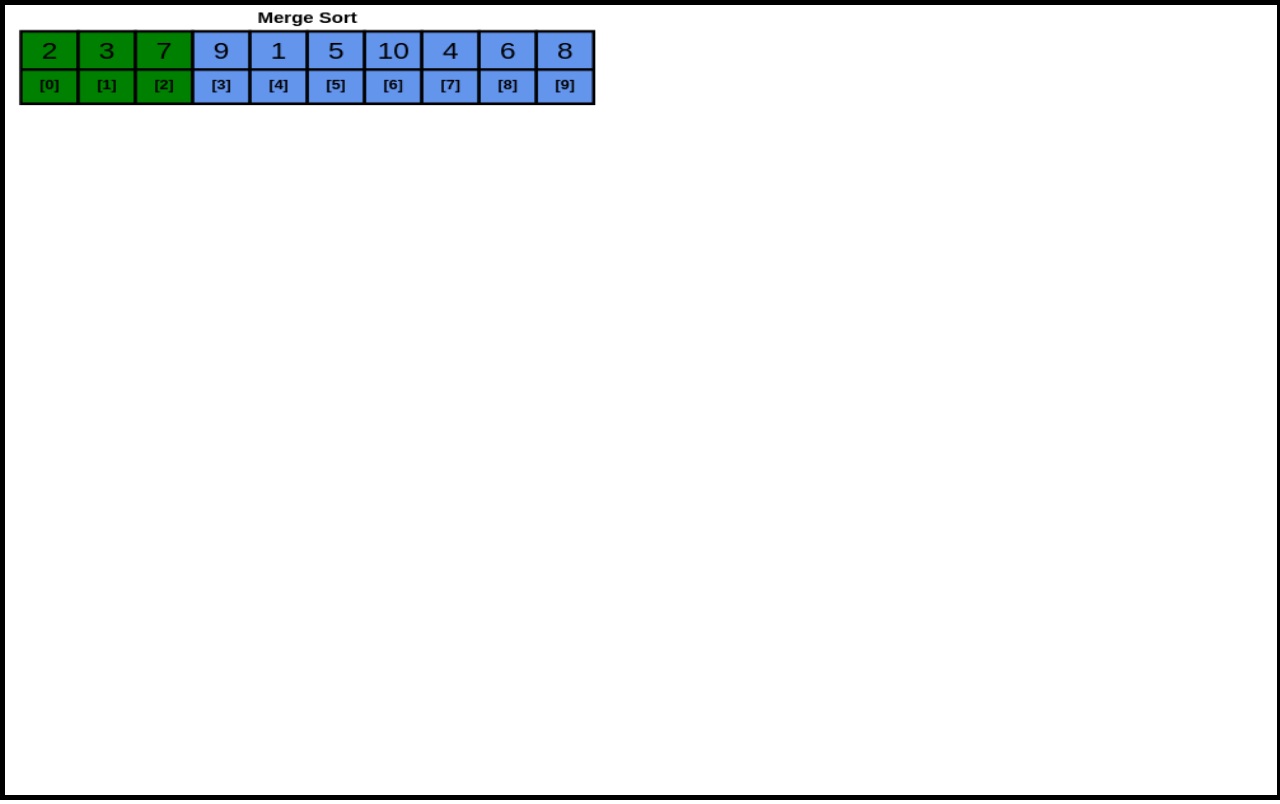
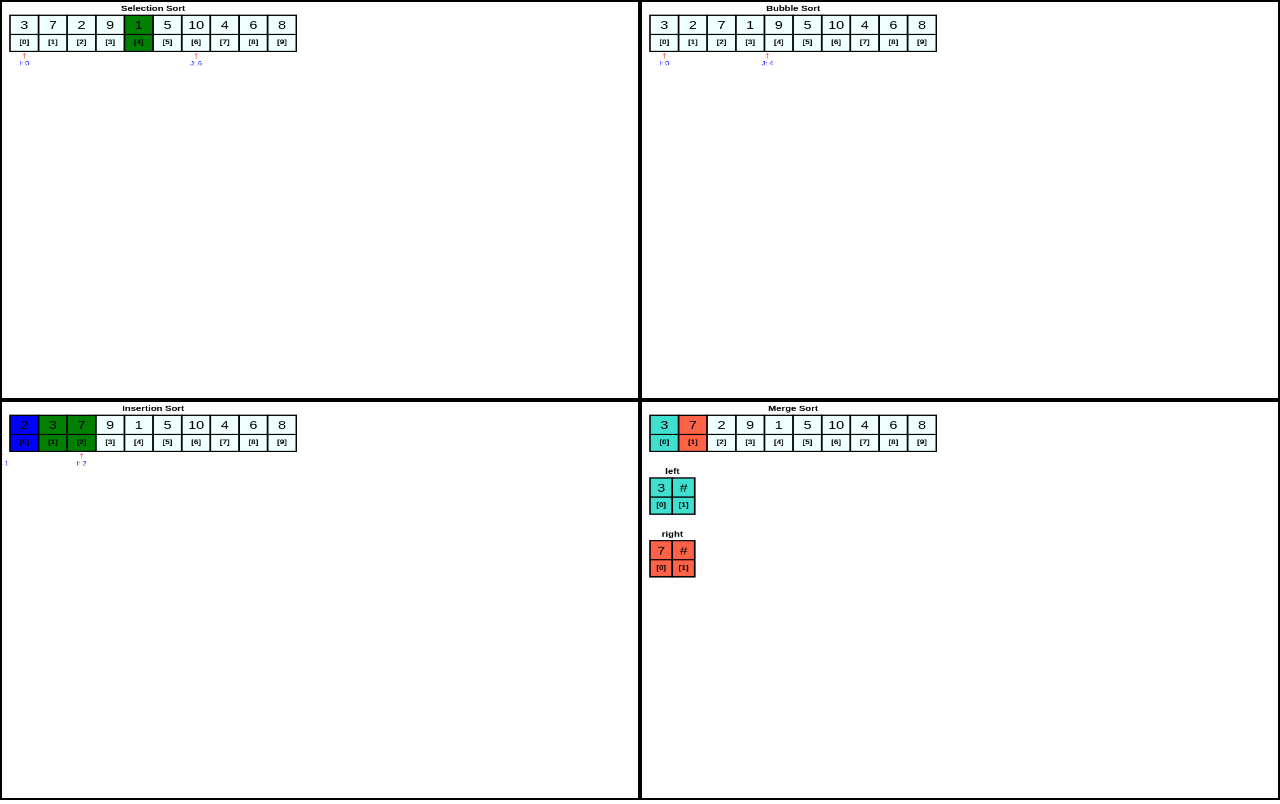
Before and after one commit to ZalaHarshpalsinh/VisualDS, a website with bundled scripts: page viz.html in a window 1280 px wide. Built offline with nearby package versions, Linux system fonts and the light colour scheme; animation ran at ten frames a second.

Commit message:
Modified whole codebase to support multiple animations on multipel canvases

```diff
--- a/Animator.js
+++ b/Animator.js
@@ -1,5 +1,4 @@
 import { cnt } from "./CONSTANTS.js"
-import { tweenManager } from "./driver.js"
 import { Entity } from "./entities/index.js"
 import { TweenManager } from "./utils/index.js"
 import { Animation } from "./Animation.js"
@@ -14,7 +13,7 @@ import { Action } from "./Action.js"
  */
 export class Animator
 {
-    constructor()
+    constructor( canvas, context )
     {
         /**
          * brush holds the coordinates which new entity will be assigned upon registration through addInPool() method.
@@ -63,6 +62,29 @@ export class Animator
          * @type {number}
          */
         this.animationSpeed = 1.0
+
+        this.tweenManager = new TweenManager()
+
+        this.canvas = canvas
+        this.context = context
+        this.configureCanvas()
+    }
+
+    /**
+     * Configures the canvas as per framework's requirements
+     */
+    configureCanvas()
+    {
+        // Set the actual width/height of canvas
+        this.canvas.width = cnt.ACTUAL_WIDTH
+        this.canvas.height = cnt.ACTUAL_HEIGHT
+        // Apply scaling to scale the virtual width/height to actual width/height
+        this.context.scale( cnt.ACTUAL_WIDTH / cnt.VIRTUAL_WIDTH, cnt.ACTUAL_HEIGHT / cnt.VIRTUAL_HEIGHT )
+    }
+
+    getTweenManager()
+    {
+        return this.tweenManager
     }
 
     /**
@@ -160,14 +182,13 @@ export class Animator
             // Get old coordinates
             let oldCoords = e.getCoordinates()
 
-
             // To keep track whether it's a first tween or not
             let isFirst = true
             // Compare old coordinates with new ones, to see if there's a change
             if ( oldCoords.x != this.brush.x || oldCoords.y != this.brush.y )
             {
                 // if there is a change, tween the coordinates to new values
-                tweenManager.addTween( e,
+                this.tweenManager.addTween( e,
                     { x: this.brush.x, y: this.brush.y },
                     300,
                     TweenManager.linear,
@@ -266,6 +287,8 @@ export class Animator
         {
             entity.update( dt )
         } )
+
+        this.tweenManager.update( dt )
     }
 
     /**
@@ -273,10 +296,11 @@ export class Animator
      */
     draw()
     {
+        this.context.clearRect( 0, 0, cnt.VIRTUAL_WIDTH, cnt.VIRTUAL_HEIGHT )
         // Delegate the call to draw() method of every entity
         this.dsPool.forEach( ( entity ) =>
         {
-            entity.draw()
+            entity.draw( this.context )
         } )
     }
 }
--- a/CONSTANTS.js
+++ b/CONSTANTS.js
@@ -51,5 +51,5 @@ export const cnt = {
      * Default color
      * @type {string}
      */
-    DEFAULT_COLOR: "CornflowerBlue",
+    DEFAULT_COLOR: "azure",
 }
--- a/driver.js
+++ b/driver.js
@@ -1,27 +1,11 @@
-import { TweenManager } from './utils/index.js'
 import { Animator } from "./Animator.js"
-import { cnt } from "./CONSTANTS.js"
 
-/**
- * A reference of canvas on which everything will be drawn
- * @type {HTMLElement}
- */
-let cnv = null
-/**
- * A reference of 2D context of canvas
- * @type { CanvasRenderingContext2D }
- */
-let ctx = null
-/**
- * Instance of Animator
- * @type {Animator}
- */
-let animator = null
-/**
- * Instance of TweenManager
- * @type {TweenManager}
- */
-let tweenManager = null
+let animators = []
+
+function getCurrentAnimatorId()
+{
+    return animators.length - 1
+}
 
 /**
  * Exposes the whole framework to the user, user here meaning one who uses our classes such as vArray to draw and visualize DS and algo.
@@ -30,68 +14,45 @@ let tweenManager = null
  */
 function createVisualisation( cnvId, userScript )
 {
-    // get the canvas
-    cnv = document.getElementById( cnvId )
-    // get the 2D context
-    ctx = cnv.getContext( '2d' )
+    /**
+     * A reference of canvas on which everything will be drawn
+     * @type {HTMLElement}
+     */
+    const cnv = document.getElementById( cnvId )
+    /**
+     * A reference of 2D context of canvas
+     * @type { CanvasRenderingContext2D }
+    */
+    const ctx = cnv.getContext( '2d' )
 
     // create new animator and tweenManager
-    animator = new Animator()
-    tweenManager = new TweenManager()
-
-    // initialize the canvas
-    initialize()
+    let animator = new Animator( cnv, ctx )
+    animators.push( animator )
 
     // execute user given code (which we call the synchronous code given by user)
     // this will fill up the whole animation queue
-    userScript()
+    let controller = {
+        setAnimationSpeed: ( newSpeed ) => animator.setAnimationSpeed( newSpeed )
+    }
 
-    // start the visualization by requesting execution of render on next frame
-    requestAnimationFrame( render )
-}
+    userScript( controller )
 
-/**
- * Configures the canvas as per framework's requirements
- */
-function initialize()
-{
-    // Set the actual width/height of canvas
-    cnv.width = cnt.ACTUAL_WIDTH
-    cnv.height = cnt.ACTUAL_HEIGHT
-
-    // Apply scaling to scale the virtual width/height to actual width/height
-    ctx.scale( cnt.ACTUAL_WIDTH / cnt.VIRTUAL_WIDTH, cnt.ACTUAL_HEIGHT / cnt.VIRTUAL_HEIGHT )
-}
-
-/**
- * Gives the current animation speed.
- * @returns {number} current animation speed (A value multiplied with default speed)
- */
-function getAnimationSpeed()
-{
-    return animator.getAnimationSpeed()
-}
-
-/**
- * Sets a new animation speed. All animations after this call will execute at new speed.
- * @param {*} newSpeed New animation speed. A multiplier value for default speed. Default is 1.0 (1x).
- */
-function setAnimationSpeed( newSpeed )
-{
-    animator.setAnimationSpeed( newSpeed )
+    if ( getCurrentAnimatorId() == 0 )
+        // start the visualization by requesting execution of render on next frame
+        requestAnimationFrame( render )
 }
 
 /**
  * timestamp of last render
  * @type {number}
- */
+*/
 let lastUpdate = 0
 
 
 /**
  * Render a single frame. Called on every frame.
  * @param {number} time timestamp of current frame
- */
+*/
 function render( time )
 {
     // Calculate delta time (time elapsed since last render)
@@ -116,27 +77,69 @@ function render( time )
  */
 function update( dt )
 {
-    animator.update( dt )
-    tweenManager.update( dt )
+    animators.forEach( a => a.update( dt ) )
 }
 
 /**
  * Draws the next frame after clearing the canvas first
- */
+*/
 function draw()
 {
-    // Clear the canvas
-    ctx.clearRect( 0, 0, cnv.width, cnv.height )
-    // Draw the next frame
-    animator.draw()
+    animators.forEach( a => a.draw() )
+}
+
+/**
+ * Gives the current animation speed.
+ * @returns {number} current animation speed (A value multiplied with default speed)
+ */
+function getAnimationSpeed( animatorId )
+{
+    return animators[ animatorId ].getAnimationSpeed()
+}
+
+/**
+ * Sets a new animation speed. All animations after this call will execute at new speed.
+ * @param {*} newSpeed New animation speed. A multiplier value for default speed. Default is 1.0 (1x).
+ */
+function setAnimationSpeed( animatorId, newSpeed )
+{
+    animators[ animatorId ].setAnimationSpeed( newSpeed )
+}
+
+function addInPool( animatorId, entity )
+{
+    animators[ animatorId ].addInPool( entity )
+}
+
+function removeFromPool( animatorId, entity )
+{
+    animators[ animatorId ].removeFromPool( entity )
+}
+
+function addAnimation( animatorId, animObj )
+{
+    animators[ animatorId ].addAnimation( animObj )
+}
+
+function nextAnimation( animatorId )
+{
+    animators[ animatorId ].nextAnimation()
+}
+
+function getTweenManager( animatorId )
+{
+    return animators[ animatorId ].getTweenManager()
 }
 
 export
 {
     createVisualisation,
+    getCurrentAnimatorId,
     getAnimationSpeed,
     setAnimationSpeed,
-    ctx,
-    animator,
-    tweenManager
+    addInPool,
+    removeFromPool,
+    addAnimation,
+    nextAnimation,
+    getTweenManager,
 }
--- a/entities/Entity.js
+++ b/entities/Entity.js
@@ -1,4 +1,4 @@
-import { animator } from "../driver.js"
+import { getCurrentAnimatorId, addInPool, removeFromPool, addAnimation, nextAnimation, getAnimationSpeed, setAnimationSpeed, getTweenManager } from "../driver.js"
 import { Animation } from "../Animation.js"
 
 /**
@@ -8,6 +8,8 @@ export class Entity
 {
     constructor()
     {
+        this.animatorId = getCurrentAnimatorId()
+
         /**
          * X coordinate assigned to entity by Animator
          * @type {number}
@@ -68,7 +70,7 @@ export class Entity
     addInPool()
     {
         // Delegate the call to animator
-        animator.addInPool( this )
+        addInPool( this.animatorId, this )
     }
 
     /**
@@ -86,7 +88,7 @@ export class Entity
         this.removed = true
 
         // Delegate the call to animator
-        animator.removeFromPool( this )
+        removeFromPool( this.animatorId, this )
     }
 
     /**
@@ -109,7 +111,7 @@ export class Entity
         const animObj = new Animation( this, params )
 
         // delegate the call to animator
-        animator.addAnimation( animObj )
+        addAnimation( this.animatorId, animObj )
     }
 
     /**
@@ -126,7 +128,22 @@ export class Entity
     nextAnimation()
     {
         // Delegate the call to animator
-        animator.nextAnimation()
+        nextAnimation( this.animatorId )
+    }
+
+    getAnimationSpeed()
+    {
+        return getAnimationSpeed( this.animatorId )
+    }
+
+    setAnimationSpeed( newSpeed )
+    {
+        setAnimationSpeed( this.animatorId, newSpeed )
+    }
+
+    getTweenManager()
+    {
+        return getTweenManager( this.animatorId )
     }
 
     /**
@@ -138,7 +155,7 @@ export class Entity
     /**
      * Draws the entity. It is called on every frame if entity is registered to animator.
      */
-    draw() { }
+    draw( ctx ) { }
 
     /**
      * Performs the clean up tasks. It is called by the animator when the entity is removed from its pool.
--- a/entities/pointer/Pointer.js
+++ b/entities/pointer/Pointer.js
@@ -25,15 +25,15 @@ export class Pointer extends Entity
         this.stateMachine.update( dt )
     }
 
-    drawArrow()
+    drawArrow( ctx )
     {
-        drawText( "↑", this.x, this.y, "14px Arial", 'red', 'center', 'top' )
-        drawText( `${this.label}${this.label ? ': ' : ''}${this.drawIndex}`, this.x, this.y + 14, '9px Arial', 'blue', 'center', 'top' )
+        drawText( ctx, "↑", this.x, this.y, "14px Arial", 'red', 'center', 'top' )
+        drawText( ctx, `${this.label}${this.label ? ': ' : ''}${this.drawIndex}`, this.x, this.y + 14, '9px Arial', 'blue', 'center', 'top' )
     }
 
-    draw()
+    draw( ctx )
     {
-        this.drawArrow()
+        this.drawArrow( ctx )
     }
 
     notify( params )
--- a/entities/pointer/states/MovingState.js
+++ b/entities/pointer/states/MovingState.js
@@ -1,5 +1,4 @@
 import { BaseState, TweenManager } from "../../../utils/index.js"
-import { tweenManager } from "../../../driver.js"
 
 export class MovingState extends BaseState
 {
@@ -15,7 +14,7 @@ export class MovingState extends BaseState
         let targetX = ( this.pointer.x ) + ( change * this.pointer.pointee.boxWidth )
 
         this.pointer.drawIndex += change
-        tweenManager.addTween( this.pointer,
+        this.pointer.getTweenManager().addTween( this.pointer,
             { x: targetX },
             500,
             TweenManager.linear,
--- a/entities/vArray/states/PopState.js
+++ b/entities/vArray/states/PopState.js
@@ -1,4 +1,3 @@
-import { tweenManager } from "../../../driver.js"
 import { BaseState, TweenManager } from "../../../utils/index.js"
 
 /**
@@ -6,37 +5,38 @@ import { BaseState, TweenManager } from "../../../utils/index.js"
  */
 export class PopState extends BaseState
 {
-    constructor(varray)
+    constructor( varray )
     {
         super()
         this.varray = varray
         this.killDistance = 400
     }
 
-    enter(enterPara)
+    enter( enterPara )
     {
-        let {type} = enterPara
+        let { type } = enterPara
 
         //get the popped box
-        let box = this.varray.drawData[type=='front' ? 0 : this.varray.drawData.length-1]
+        let box = this.varray.drawData[ type == 'front' ? 0 : this.varray.drawData.length - 1 ]
 
         //decide kill site
-        let targetX = box.x + (type == 'front' ? -this.killDistance : +this.killDistance)
+        let targetX = box.x + ( type == 'front' ? -this.killDistance : +this.killDistance )
 
         //move the box to kill site
-        tweenManager.addTween( box,
-            {x: targetX},
+        this.varray.getTweenManager().addTween( box,
+            { x: targetX },
             500,
             TweenManager.cubicIn,
-            ()=>{
+            () =>
+            {
                 //removed the popped box from drawData
-                if(type == 'front')
+                if ( type == 'front' )
                     this.varray.drawData.shift()
                 else
                     this.varray.drawData.pop()
 
                 //move to next animation
-                this.varray.changeState('idle')
+                this.varray.changeState( 'idle' )
                 this.varray.nextAnimation()
             }
         )
--- a/entities/vArray/states/PushState.js
+++ b/entities/vArray/states/PushState.js
@@ -1,4 +1,3 @@
-import { tweenManager } from "../../../driver.js"
 import { BaseState, TweenManager } from "../../../utils/index.js"
 import { vElement } from "../../index.js"
 
@@ -42,7 +41,7 @@ export class PushState extends BaseState
             spawnPoint = { x: this.varray.x + this.varray.width - this.varray.boxWidth + this.spawnDistance, y: this.varray.y }
         newBox.setCoordinates( spawnPoint.x, spawnPoint.y )
 
-        tweenManager.addTween( newBox,
+        this.varray.getTweenManager().addTween( newBox,
             { x: target.x },
             500,
             TweenManager.cubicOut,
--- a/entities/vArray/states/SwapState.js
+++ b/entities/vArray/states/SwapState.js
@@ -1,5 +1,4 @@
 import { BaseState, TweenManager } from "../../../utils/index.js"
-import { tweenManager } from "../../../driver.js"
 
 /**
  * Represents the state where two elements are to be swapped in the vArray obj
@@ -24,12 +23,12 @@ export class SwapState extends BaseState
         this.varray.drawData[ j ] = refI
 
         //swap coordinates
-        tweenManager.addTween( refI,
+        this.varray.getTweenManager().addTween( refI,
             { x: refJ.x },
             400,
             TweenManager.linear
         )
-        tweenManager.addTween( refJ,
+        this.varray.getTweenManager().addTween( refJ,
             { x: refI.x },
             400,
             TweenManager.linear,
--- a/entities/vArray/vArray.js
+++ b/entities/vArray/vArray.js
@@ -110,30 +110,27 @@ export class vArray extends Entity
     /**
      * To draw boxes for each element, basically just delegates to the draw of each vElement object in drawData
      */
-    drawBoxes()
+    drawBoxes( ctx )
     {
         this.drawData.forEach( ( e, i ) =>
         {
-            e.draw()
-            //print indices
-            // drawText( `[${i}]`, e.x + e.width / 2, e.y, '9px Times New Roman', 'black', 'center', 'bottom' )
+            e.draw( ctx )
         } )
     }
 
-    drawPointers()
+    drawPointers( ctx )
     {
         this.pointers.forEach( p =>
         {
-            p.draw()
+            p.draw( ctx )
         } )
     }
 
-    draw()
+    draw( ctx )
     {
-        // drawText( this.label, this.x + this.width / 2, this.y + this.height + 20, '10px Arial', 'black', 'center', 'middle' )
-        drawText( this.label, this.x + this.width / 2, this.y - 15, 'bold 12px Arial', 'black', 'center', 'hanging' )
-        this.drawBoxes()
-        this.drawPointers()
+        drawText( ctx, this.label, this.x + this.width / 2, this.y - 15, 'bold 12px Arial', 'black', 'center', 'hanging' )
+        this.drawBoxes( ctx )
+        this.drawPointers( ctx )
     }
 
     notify( params )
--- a/entities/vElement/vElement.js
+++ b/entities/vElement/vElement.js
@@ -1,5 +1,4 @@
 import { Entity } from "../Entity.js"
-import { ctx } from "../../driver.js"
 import { cnt } from "../../CONSTANTS.js"
 import { drawLine, drawRectangle, drawText, getTextDimensions, StateMachine } from "../../utils/index.js"
 import { IdleState, PropertyChangeState } from './states/index.js'
@@ -50,30 +49,27 @@ export class vElement extends Entity
     /**
      * To actually draw the encapsulated object inside a rectange, with the single/multi line text provided by the toString.
      */
-    draw()
+    draw( ctx )
     {
-        drawRectangle( this.x, this.y, this.width, this.height, this.color, 'black', 2 )
+        drawRectangle( ctx, this.x, this.y, this.width, this.height, this.color, 'black', 2 )
 
         let brushX = this.x + this.width / 2
         let brushY = this.y + PAD_Y
 
-        // drawLine( this.x, brushY, this.x + this.width, brushY, 'red', 2 )
-
         this.text.forEach( line =>
         {
-            drawText( line, brushX, brushY, this.font, 'black', 'center', 'hanging' )
+            drawText( ctx, line, brushX, brushY, this.font, 'black', 'center', 'hanging' )
             brushY += getTextDimensions( this.font, line ).height + LINE_GAP
         } )
 
         brushY -= LINE_GAP
-        // drawLine( this.x, brushY, this.x + this.width, brushY, 'red', 2 )
         brushY += PAD_Y
 
         if ( this.label )
         {
-            drawLine( this.x, brushY, this.x + this.width, brushY, 'black', 2 )
+            drawLine( ctx, this.x, brushY, this.x + this.width, brushY, 'black', 2 )
             brushY += PAD_Y
-            drawText( this.label, brushX, brushY, this.labelFont, 'black', 'center', 'hanging' )
+            drawText( ctx, this.label, brushX, brushY, this.labelFont, 'black', 'center', 'hanging' )
         }
     }
 
--- a/test.js
+++ b/test.js
@@ -1,19 +1,38 @@
 import { createVisualisation, setAnimationSpeed, selectionSort, bubbleSort, insertionSort, mergeSort, vArray, linearSearch, binarySearch, vElement } from "./VisualDS.js"
 
-createVisualisation( 'cnv', () =>
+let arr = [ 3, 7, 2, 9, 1, 5, 10, 4, 6, 8 ]
+createVisualisation( 'cnv1', ( controller ) =>
 {
-    test1()
+    selectionSort( arr )
+} )
+
+createVisualisation( 'cnv2', ( controller ) =>
+{
+    bubbleSort( arr )
+} )
+
+createVisualisation( 'cnv3', ( controller ) =>
+{
+    insertionSort( arr )
+} )
+
+createVisualisation( 'cnv4', ( controller ) =>
+{
+    mergeSort( arr )
 } )
 
 function test1()
 {
-    setAnimationSpeed( 20 )
+    setAnimationSpeed( 4 )
     let arr = [ 3, 7, 2, 9, 1, 5, 10, 4, 6, 8 ]
+    mergeSort( arr )
 
-    mergeSort( arr )
+    setAnimationSpeed( 2 )
     selectionSort( arr )
     bubbleSort( arr )
     insertionSort( arr )
+
+    setAnimationSpeed( 1 )
     linearSearch( arr, 8 )
     arr = [ 1, 2, 3, 4, 5, 6, 7, 8, 9, 10 ]
     binarySearch( arr, 8 )
@@ -25,8 +44,9 @@ function test0()
     let str = new vElement( "My name is,\nHarshpal", 'Name' )
 
     let arr = new vArray( [ 1, 2, 3, 4, 5, 6, 7, 8, 9, 10 ], 'Array' )
-    for ( let i = arr.getPointer( 0 ); !i.isOutOfBound() || i.remove(); i.increment() )
+    for ( let i = arr.getPointer( 0 ); i.getIndex() < 5 || i.remove(); i.increment() )
     {
-
+        arr.pushBack( i.getIndex() )
+        arr.popFront()
     }
 }
--- a/utils/BaseState.js
+++ b/utils/BaseState.js
@@ -21,5 +21,5 @@ export class BaseState
     /**
      * Executes draw logic of this state
      */
-    draw() { }
+    draw( ctx ) { }
 }
--- a/utils/StateMachine.js
+++ b/utils/StateMachine.js
@@ -50,8 +50,8 @@ export class StateMachine
     /**
      * Performs the draw logic of current state of the state machine. Should be called on every frame.
      */
-    draw()
+    draw( ctx )
     {
-        this.currentState.draw()
+        this.currentState.draw( ctx )
     }
 }
--- a/utils/TweenManager.js
+++ b/utils/TweenManager.js
@@ -1,4 +1,4 @@
-import { getAnimationSpeed } from "../driver.js"
+import { getCurrentAnimatorId, getAnimationSpeed } from "../driver.js"
 import { Tween } from "./Tween.js"
 
 /**
@@ -8,6 +8,7 @@ export class TweenManager
 {
     constructor()
     {
+        this.animatorId = getCurrentAnimatorId() + 1
         /**
          * A map of all unfinished tweens
          * @type {Map<number, Tween>}
@@ -43,7 +44,7 @@ export class TweenManager
         const startTime = performance.now() // in miliseconds
 
         // update ideal duration as per current animation speed
-        duration /= getAnimationSpeed()
+        duration /= getAnimationSpeed( this.animatorId )
 
         // Store initial values and calculate changes
         for ( const key in values )
--- a/utils/helper.js
+++ b/utils/helper.js
@@ -1,5 +1,3 @@
-import { ctx } from "../driver.js"
-
 /**
  * Draws a solid rectangle with provided specifications
  * @param {number} x X coordinate
@@ -10,7 +8,7 @@ import { ctx } from "../driver.js"
  * @param {string} borderColor color of border
  * @param {number} borderWidth thickness of border
  */
-function drawRectangle( x, y, width, height, fillColor, borderColor, borderWidth )
+function drawRectangle( ctx, x, y, width, height, fillColor, borderColor, borderWidth )
 {
     // save the context
     ctx.save()
@@ -37,7 +35,7 @@ function drawRectangle( x, y, width, height, fillColor, borderColor, borderWidth
  * @param {string} alignment horizontal allignment
  * @param {string} baseline vertical allignment
  */
-function drawText( text, x, y, font, color, alignment, baseline )
+function drawText( ctx, text, x, y, font, color, alignment, baseline )
 {
     // save the context
     ctx.save()
@@ -54,7 +52,7 @@ function drawText( text, x, y, font, color, alignment, baseline )
     ctx.restore()
 }
 
-function drawLine( sx, sy, ex, ey, color, width )
+function drawLine( ctx, sx, sy, ex, ey, color, width )
 {
     ctx.save()
     ctx.strokeStyle = color
@@ -70,6 +68,9 @@ function drawLine( sx, sy, ex, ey, color, width )
 
 function getTextDimensions( font, text )
 {
+    // Create a temporary canvas context
+    const canvas = document.createElement( 'canvas' )
+    const ctx = canvas.getContext( '2d' )
     ctx.save()
     ctx.font = font
     let textMetrics = ctx.measureText( text )
--- a/viz.html
+++ b/viz.html
@@ -5,23 +5,34 @@
     <meta name="viewport" content="width=device-width, initial-scale=1.0">
     <title>VisualDS</title>
     <style>
-        body
-        {
-            margin: 0px;
-            padding: 0px;
+        body {
+            margin: 0;
+            padding: 0;
             overflow: hidden;
+            height: 100vh;
+            width: 100vw;
         }
-        #cnv
-        {
-            width: 99.4vw;
-            height: 98.8vh;
-            border: 5px solid black;
-            /* image-rendering:pixelated; */
+        .canvas-container {
+            display: flex;
+            flex-wrap: wrap;
+            width: 100%;
+            height: 100%;
+        }
+        .canvas-quarter {
+            width: 50%;
+            height: 50%;
+            box-sizing: border-box;
+            border: 2px solid black;
         }
     </style>
 </head>
 <body>
-    <canvas id="cnv"></canvas>
+    <div class="canvas-container">
+        <canvas id="cnv1" class="canvas-quarter"></canvas>
+        <canvas id="cnv2" class="canvas-quarter"></canvas>
+        <canvas id="cnv3" class="canvas-quarter"></canvas>
+        <canvas id="cnv4" class="canvas-quarter"></canvas>
+    </div>
+    <script src="./test.js" type="module"></script>
 </body>
-<script src="./test.js" type="module"></script>
 </html>
```
Also changed, not shown: VisualDS.js (+4 -4 lines).
